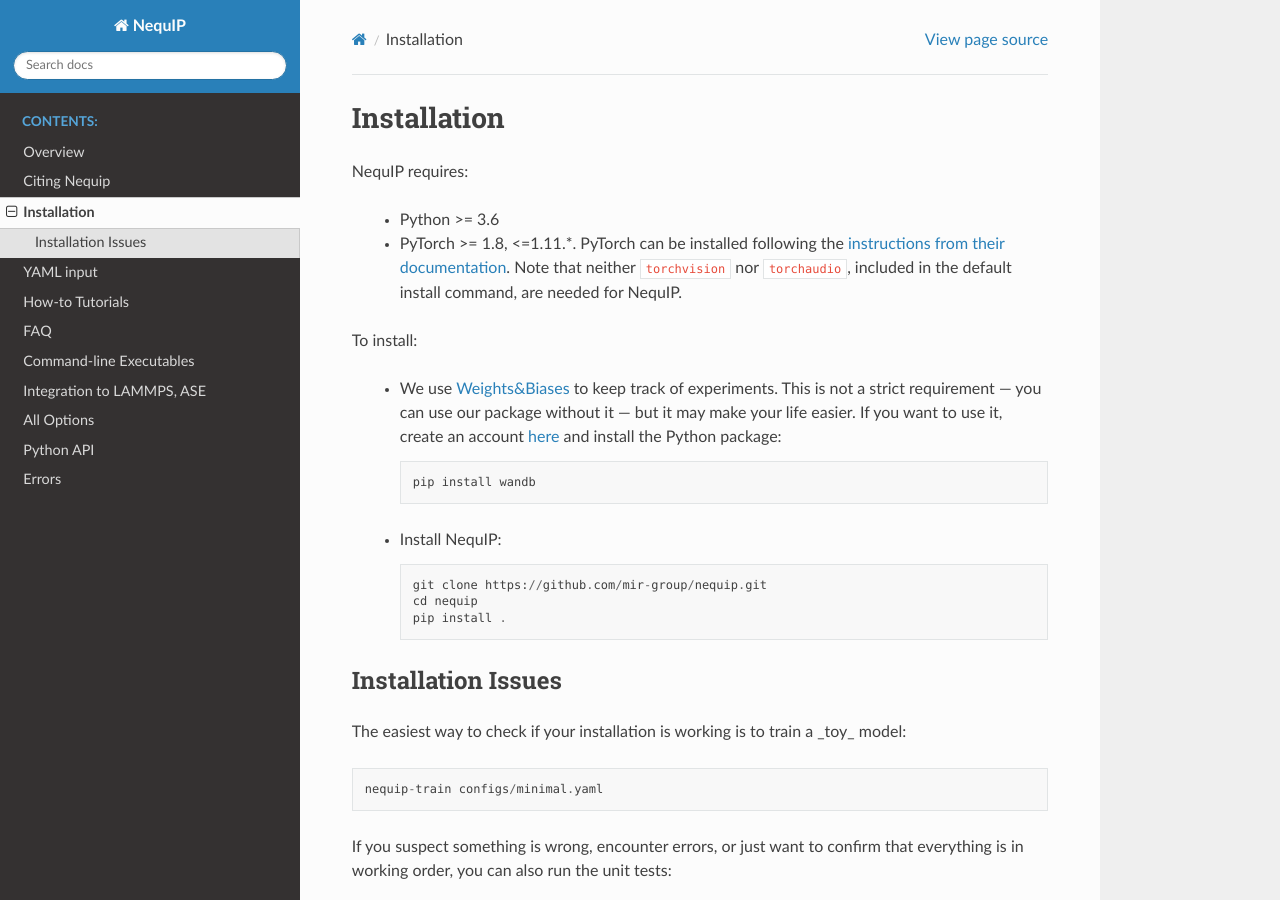
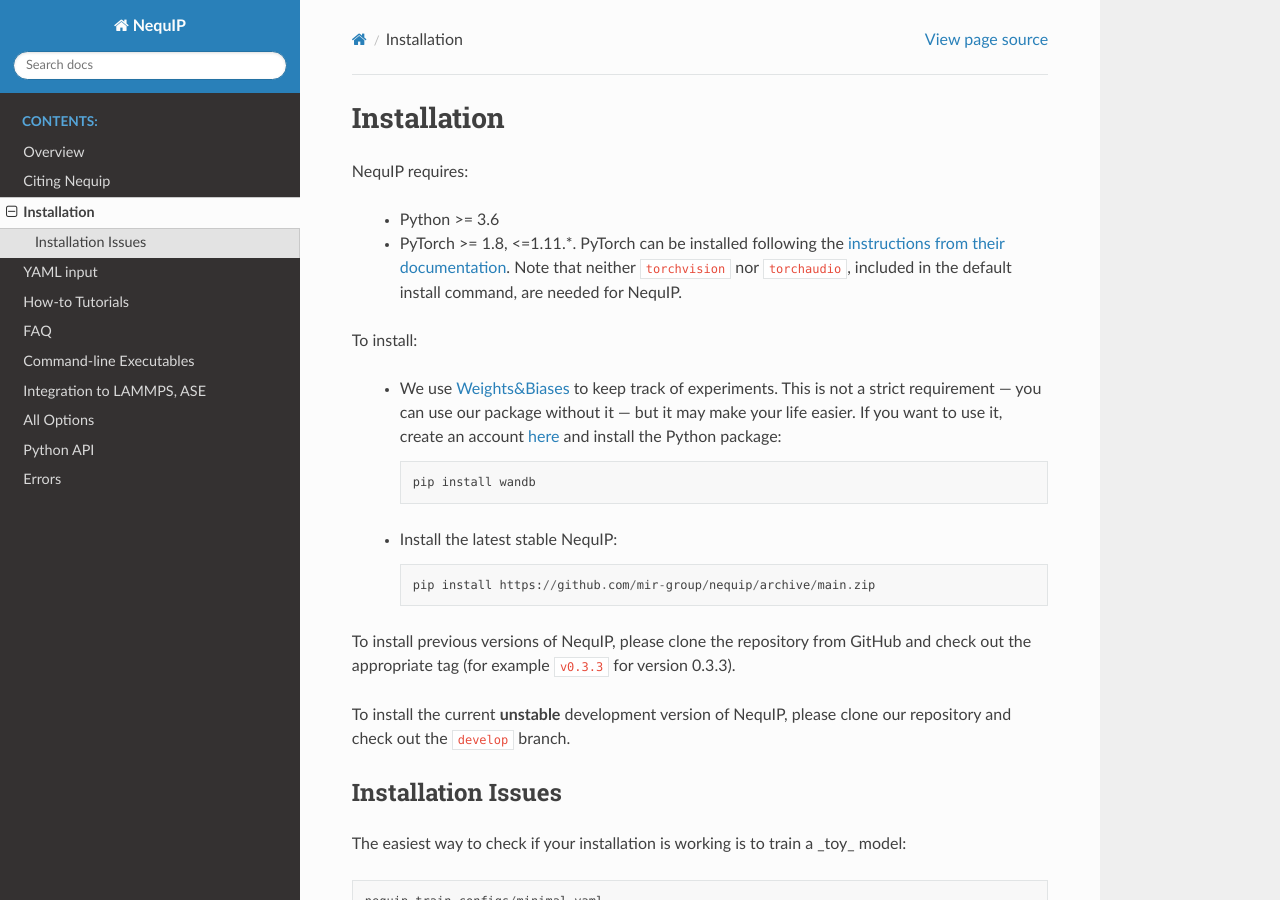
Before and after one commit to mir-group/nequip, a Sphinx documentation site: the page built from docs/installation/install.rst, in a window 1280 px wide and 900 px high. Built offline with Sphinx 7.4.7 and the Read the Docs theme 2.0.0, drawn with Linux system fonts in a browser that asks for light colours; pages that are not in the unit, such as notebooks, are missing from menus.

Commit message:
simpler install

```diff
--- a/docs/installation/git.rst
+++ /dev/null
@@ -1,4 +0,0 @@
-via GIT
-=======
-
-TODO
--- a/docs/installation/install.rst
+++ b/docs/installation/install.rst
@@ -12,13 +12,13 @@ To install:
 
     pip install wandb
 
- * Install NequIP::
+ * Install the latest stable NequIP::
 
+    pip install https://github.com/mir-group/nequip/archive/main.zip
 
-    git clone https://github.com/mir-group/nequip.git
-    cd nequip
-    pip install .
+To install previous versions of NequIP, please clone the repository from GitHub and check out the appropriate tag (for example ``v0.3.3`` for version 0.3.3).
 
+To install the current **unstable** development version of NequIP, please clone our repository and check out the ``develop`` branch.
 
 Installation Issues
 -------------------
--- a/docs/installation/pip.rst
+++ /dev/null
@@ -1,2 +0,0 @@
-via PIP
-=======
```
